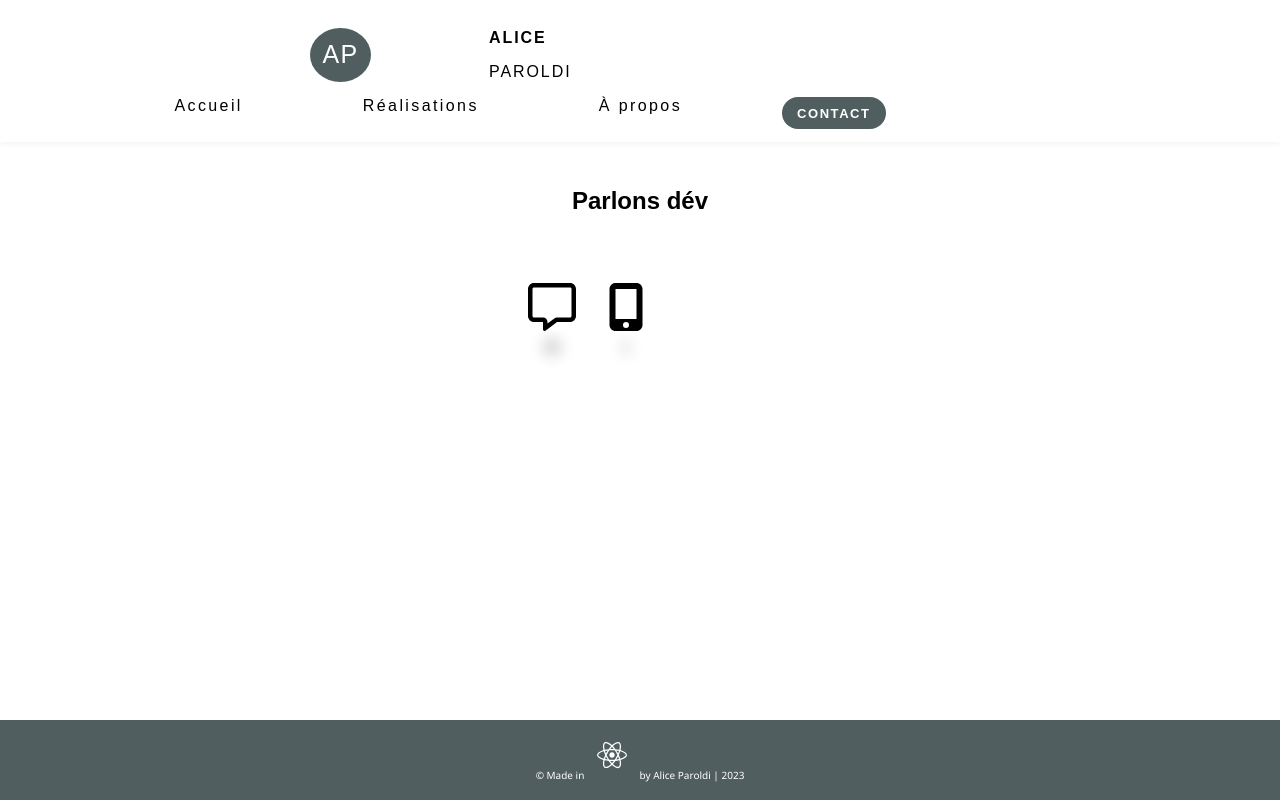
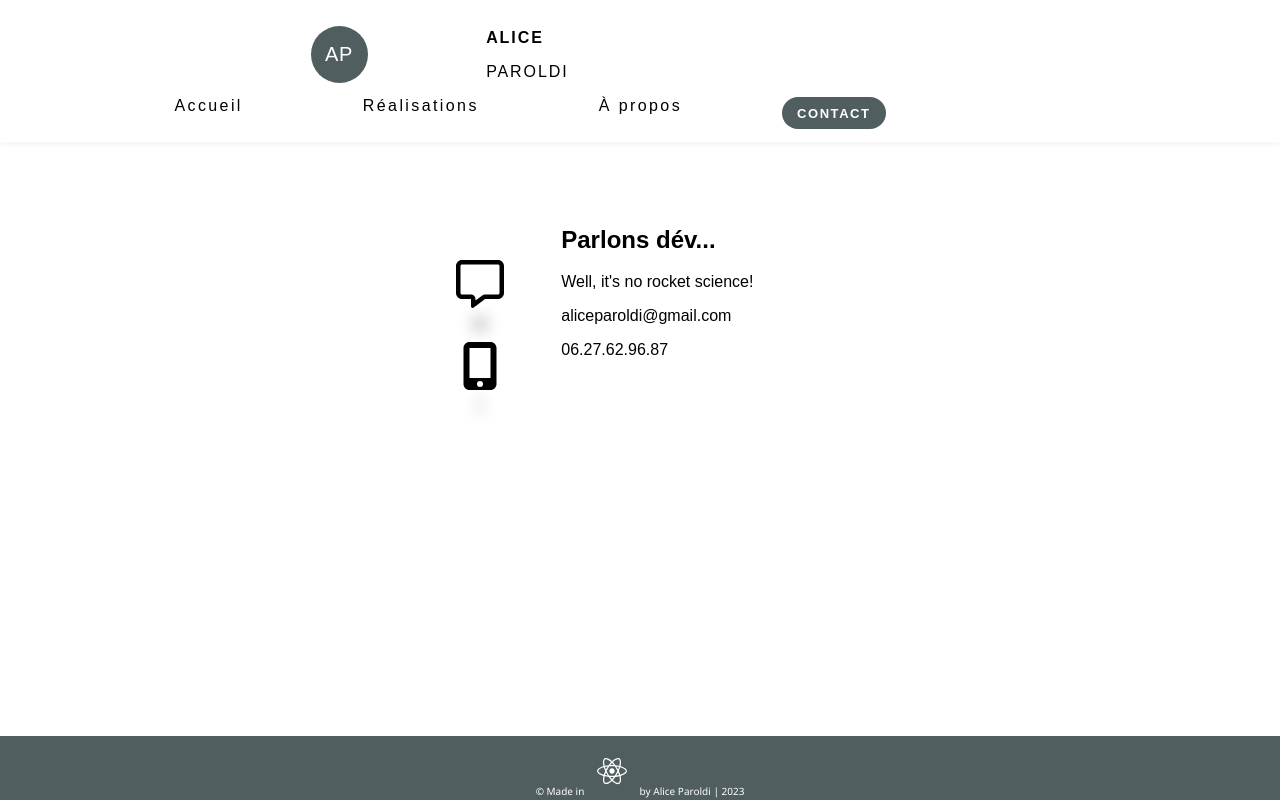
Before and after one commit to PAROLDI-ALICE/MyPortfolio, a React (Create React App) app: page /contact in a window 1280 px wide. Built offline with nearby package versions, Linux system fonts and the light colour scheme.

Commit message:
Improvements & updates components

```diff
--- a/src/App.css
+++ b/src/App.css
@@ -44,7 +44,7 @@
   height: 2px;
   left: 50%;
   position: absolute;
-  background: #505e5f;
+  background: #de7151;
   transition: width 0.3s ease 0s, left 0.3s ease 0s;
   width: 0;
 }
@@ -101,19 +101,36 @@
   margin-left: 12em;
 }
 
-.letter {
+.letterBox {
   background-color: #505e5f;
-  color: white;
   text-align: center;
+  font-weight: 400;
+  border-radius: 50%;
+  display: flex;
   font-size: 25px;
   font-weight: 400;
-  border-radius: 50%;
+  height: 32px;
+  justify-content: center;
+  width: 32px;
   padding: 0.5em;
   letter-spacing: 0.05em;
 }
 
-.letter:hover {
+.letterBox:hover {
   background-color: #de7151;
+}
+
+.initials {
+  align-items: center;
+  border-radius: 50%;
+  color: white;
+  display: flex;
+  font-size: 20px;
+  font-weight: 400;
+  height: 32px;
+  justify-content: center;
+  width: 32px;
+  letter-spacing: 0.03em;
 }
 
 /*HOME*/
@@ -127,9 +144,12 @@
   gap: 2%;
 }
 
-.firstHomeBox,
+.firstHomeBox {
+  height: 25em;
+  width: 20em;
+}
 .aboutText {
-  height: 25em;
+  height: 15em;
   width: 20em;
 }
 
@@ -185,7 +205,7 @@
   height: 2px;
   left: 50%;
   position: absolute;
-  background: #505e5f;
+  background: #de7151;
   transition: width 0.3s ease 0s, left 0.3s ease 0s;
   width: 0;
 }
@@ -270,6 +290,49 @@ a {
 }
 
 /*CONTACT*/
+/* this is a _demo_ container. remember the importance of relative and absolute positioning */
+.tooltip-container {
+  position: relative;
+  display: flex;
+  place-content: center;
+}
+
+/* styling of the tooltip display */
+p#tooltip-text {
+  display: none;
+  position: absolute;
+  top: -60px;
+  z-index: 1;
+  background: #00732c;
+  padding: 8px;
+  font-size: 1rem;
+  color: #fff;
+  border-radius: 2px;
+  animation: fadeIn 0.6s;
+}
+
+/* optional styling to add a "wedge" to the tooltip */
+p#tooltip-text:before {
+  content: "";
+  position: absolute;
+  top: 100%;
+  left: 50%;
+  margin-left: -8px;
+  border: 8px solid transparent;
+  border-top: 8px solid #00732c;
+}
+
+@keyframes fadeIn {
+  from {
+    opacity: 0;
+  }
+  to {
+    opacity: 1;
+  }
+}
+.buttonContact {
+  all: unset;
+}
 
 /*FOOTER*/
 .myFooter {
@@ -282,7 +345,7 @@ a {
   bottom: 0;
   right: 0;
   background-color: #505e5f;
-  height: 4em;
+  height: 3em;
   margin-top: 5%;
   padding-bottom: 1em;
 }
@@ -293,4 +356,5 @@ a {
   font-family: "Segoe UI", Tahoma, Geneva, Verdana, sans-serif;
   font-weight: 500;
   font-size: x-small;
+  margin-bottom: 2%;
 }
--- a/src/assets/Footer.js
+++ b/src/assets/Footer.js
@@ -5,10 +5,17 @@ import { faReact } from "@fortawesome/free-brands-svg-icons";
 function Footer() {
   return (
     <div className="myFooter">
-      <p id="footerText">
+      <div id="footerText">
         {" "}
-        © Made in <FontAwesomeIcon icon={faReact} /> by Alice Paroldi | 2023
-      </p>
+        <p>
+          © Made in{" "}
+          <span>
+            {" "}
+            <FontAwesomeIcon icon={faReact} />
+          </span>{" "}
+          by Alice Paroldi | 2023
+        </p>
+      </div>
     </div>
   );
 }
--- a/src/assets/Header.js
+++ b/src/assets/Header.js
@@ -9,9 +9,9 @@ function Header() {
   return (
     <div className="navBar">
       <div className="divPress">
-        <div className="letter">
+        <div className="letterBox">
           <a href="/CV_Alice_Paroldi_Web_Dev_Alternance.pdf" download>
-            AP
+            <span className="initials">AP</span>
           </a>
         </div>
       </div>
--- a/src/components/About.js
+++ b/src/components/About.js
@@ -11,24 +11,26 @@ function About() {
       <div className="workMain">
         <div className="displayHome">
           <div className="aboutText">
-            <h2>Ici, Alice...</h2>
-            <p>...web développeuse junior.</p>
+            <h2>Alice...</h2>
+            <p>...web développeuse full stack junior.</p>
             <p>
-              Dans le cadre de ma formation, j'ai réalisée diverses projets
-              utilisant Js et Php.
+              J'ai réalisé divers projets en Javascript, Php, React, Wordpress
+              et Laravel.
             </p>
             <p>
-              Je suis aujourd'hui apte à utiliser différents frameworks pour la
-              création de sites et d'applications.
+              Je suis aujourd'hui apte à m'adapter à différents frameworks pour
+              le développement de sites et d'applications.
             </p>
             <p>
-              Ouverte d'esprit, enthousiaste, j'apprécie particulièrement le
-              travail en équipe.
+              Ouverte d'esprit, enthousiaste et blaggeuse aussi, j'apprécie
+              particulièrement le travail en équipe.
             </p>
+
             <p>
-              Mon objectif actuel est donc d'intégrer une équipe pour contribuer
-              à la conception et à la réalisation de projets.
+              Mon objectif actuel est donc d'intégrer une équipe investie dans
+              des projets concrets.
             </p>
+            <p>Je parle couramment anglais et polonais.</p>
 
             {/* <h2>Hi, I'm Alice...</h2>
             <p>and a junior web developer.</p>
@@ -51,11 +53,11 @@ function About() {
           </div>
           <div className="aboutIcons">
             <div className="workIcons">
+              <a href="https://github.com/PAROLDI-ALICE">
+                <FontAwesomeIcon icon={faGithub} />
+              </a>
               <a href="https://www.linkedin.com/in/alice-paroldi-389abb24a">
                 <FontAwesomeIcon icon={faLinkedin} />
-              </a>
-              <a href="https://github.com/PAROLDI-ALICE">
-                <FontAwesomeIcon icon={faGithub} />
               </a>
             </div>
           </div>
--- a/src/components/Contact.js
+++ b/src/components/Contact.js
@@ -8,25 +8,40 @@ import { faMobileScreenButton } from "@fortawesome/free-solid-svg-icons";
 import "../ContactForm.css";
 
 function Contact() {
+  const [displayTooltip, setDisplayTooltip] = useState(false);
+
+  const handleButtonClick1 = () => {
+    setDisplayTooltip(!displayTooltip);
+  };
   return (
     <div>
       <Header />
       <div className="workMain">
-        <div className="divTitle">
-          <h2>Parlons dév</h2>
-        </div>
-        <div className="displayContact">
+        <div className="displayHome">
           <div className="aboutIcons">
             <div className="workIcons">
-              <a href="https://www.linkedin.com/in/alice-paroldi-389abb24a">
-                <FontAwesomeIcon icon={faMessage} />
-              </a>
-              <a href="https://github.com/PAROLDI-ALICE">
-                <FontAwesomeIcon icon={faMobileScreenButton} />
-              </a>
+              <div className="tooltip-container ">
+                <button className="buttonContact" onClick={handleButtonClick1}>
+                  <FontAwesomeIcon icon={faMessage} />
+                </button>
+                {displayTooltip && (
+                  <p id="tooltip-text">aliceparoldi@gmail.com</p>
+                )}
+              </div>
+              <div className="tooltip-container ">
+                <p id="tooltip-text">The tooltip text.</p>
+                <button className="buttonContact" onClick={handleButtonClick1}>
+                  <FontAwesomeIcon icon={faMobileScreenButton} />
+                </button>
+              </div>
             </div>
           </div>
-          <div className="aboutText"></div>
+          <div className="aboutText">
+            <h2>Parlons dév...</h2>
+            <p>Well, it's no rocket science!</p>
+            <p>aliceparoldi@gmail.com</p>
+            <p>06.27.62.96.87</p>
+          </div>
         </div>
       </div>
       <Footer />
```
Also changed, not shown: 1 other file (tests, documents, lock files or other folders).
